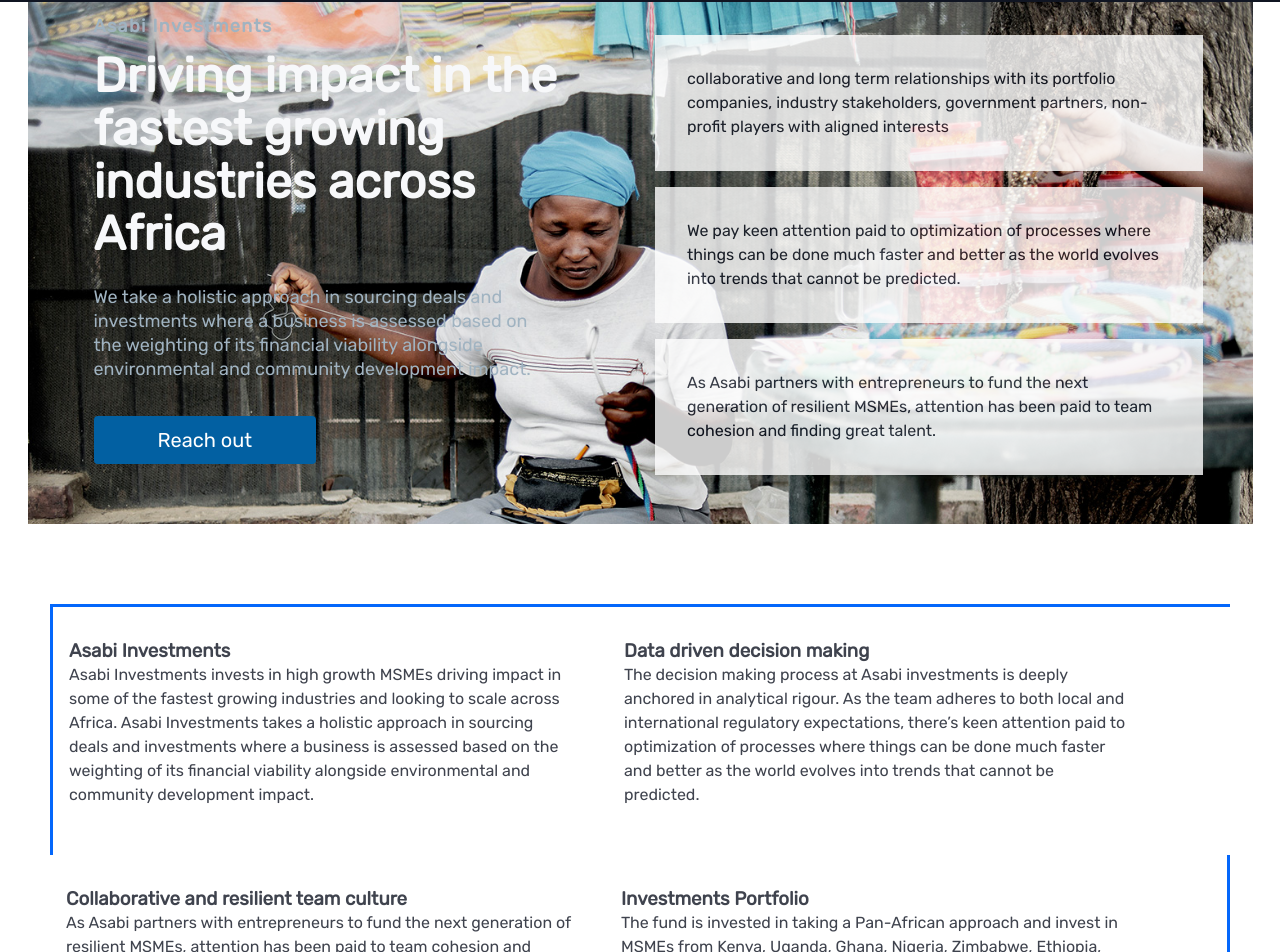
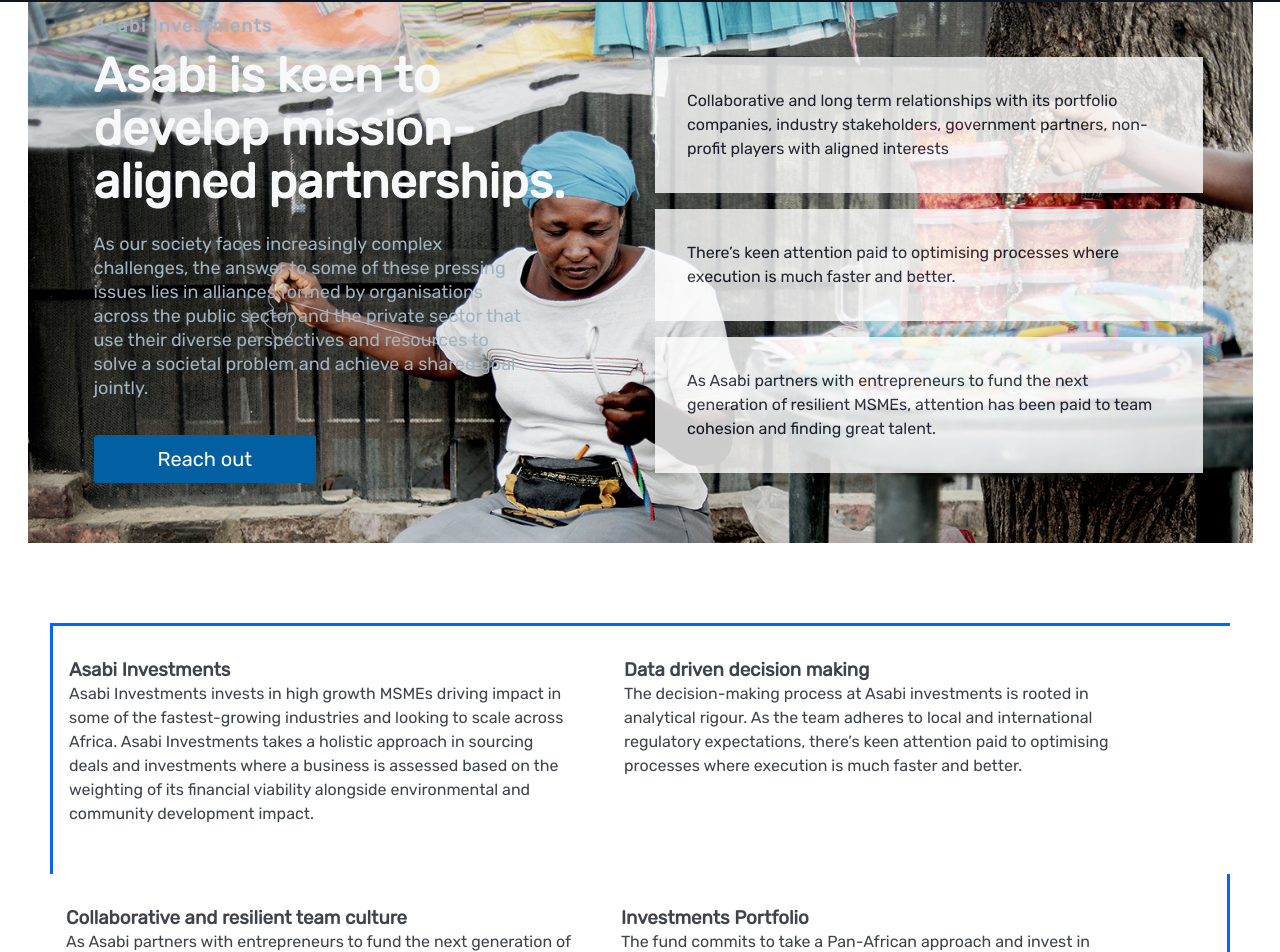
Before and after one commit to ifedayoagboola/asabi_group, a React (Create React App) app: page /investments in a window 1280 px wide. Shown: the part 78-1030 px from the top of the page. Built offline with nearby package versions, Linux system fonts and the light colour scheme.

Commit message:
Content update

```diff
--- a/package.json
+++ b/package.json
@@ -1,7 +1,7 @@
 {
   "name": "asabi_group",
   "version": "0.1.0",
-  "homepage": "https://asabi.laptopclinic.ng",
+  "homepage": "https://asabi.group",
   "private": true,
   "dependencies": {
     "@testing-library/jest-dom": "^5.11.4",
--- a/src/components/InfoSection/InfoSection.elements.js
+++ b/src/components/InfoSection/InfoSection.elements.js
@@ -5,7 +5,7 @@
 export const InfoSec = styled.div`
   color: #fff;
   padding: 150px 0;
-  height: 70vh;
+  height: 100vh;
   background: ${({ lightBg }) => (lightBg ? "#fff" : "#101522")};
   background-image: url(${pic4});
   background-size: cover;
@@ -148,8 +148,8 @@
   color: ${({ lightText }) => (lightText ? "#f7f8fa" : "#1c2237")};
 `;
 export const Heading2 = styled.h1`
-  margin: auto;
-  margin-bottom: 1rem;
+  margin: 18% auto 0;
+  /* margin-bottom: 1rem; */
   width: 80%;
   font-size: 4.2rem;
   line-height: 1.1;
--- a/src/components/InfoSection/InfoSection.js
+++ b/src/components/InfoSection/InfoSection.js
@@ -34,7 +34,10 @@
           <InfoRow2 imgStart={imgStart}>
             <TextWrap>
               <TopLine lightTopLine={lightTopLine}>{topLine}</TopLine>
-              <Heading2>{headline}</Heading2>
+              <Heading2>
+                <span>We are</span> {headline} <span>the</span> world!
+              </Heading2>
+
               {/* <Link to="/about">
                 <Button big fontBig primary={primary}>
                   {buttonLabel}
@@ -49,5 +52,14 @@
   );
 }
 
-const TextWrap = styled.div``;
+const TextWrap = styled.div`
+  width: 70%;
+  span {
+    color: #0260a2;
+  }
+  @media only screen and (max-width: 600px) {
+    width: 100%;
+  }
+`;
+
 export default InfoSection;
--- a/src/components/InfoSection/InfoSection2.js
+++ b/src/components/InfoSection/InfoSection2.js
@@ -43,14 +43,13 @@
             </InfoColumn>
             <InfoColumn>
               <Info>
-                collaborative and long term relationships with its portfolio
+                Collaborative and long term relationships with its portfolio
                 companies, industry stakeholders, government partners,
                 non-profit players with aligned interests
               </Info>
               <Info>
-                We pay keen attention paid to optimization of processes where
-                things can be done much faster and better as the world evolves
-                into trends that cannot be predicted.
+                There’s keen attention paid to optimising processes where
+                execution is much faster and better.
               </Info>
               <Info>
                 As Asabi partners with entrepreneurs to fund the next generation
--- a/src/components/InfoSection/InfoSection3.js
+++ b/src/components/InfoSection/InfoSection3.js
@@ -19,8 +19,8 @@
               <p>
                 Many poor Nigerians do not have established relationships with
                 healthcare providers because they cannot afford to. The Asabi
-                Community Health Centre is set to provide basic medical care
-                targeted at low-income residents of under resourced communities
+                Community Health Centre will provide primary medical care
+                targeted at low-income residents of under-resourced communities
                 in Ibadan, Nigeria.
               </p>
             </AbtHealth>
--- a/src/components/InfoSection/InfoSection4.js
+++ b/src/components/InfoSection/InfoSection4.js
@@ -15,7 +15,7 @@
           <Info2>
             <h3>Asabi Investments </h3>
             Asabi Investments invests in high growth MSMEs driving impact in
-            some of the fastest growing industries and looking to scale across
+            some of the fastest-growing industries and looking to scale across
             Africa. Asabi Investments takes a holistic approach in sourcing
             deals and investments where a business is assessed based on the
             weighting of its financial viability alongside environmental and
@@ -23,12 +23,10 @@
           </Info2>
           <Info2>
             <h3>Data driven decision making</h3>
-            The decision making process at Asabi investments is deeply anchored
-            in analytical rigour. As the team adheres to both local and
-            international regulatory expectations, there’s keen attention paid
-            to optimization of processes where things can be done much faster
-            and better as the world evolves into trends that cannot be
-            predicted.
+            The decision-making process at Asabi investments is rooted in
+            analytical rigour. As the team adheres to local and international
+            regulatory expectations, there’s keen attention paid to optimising
+            processes where execution is much faster and better.
           </Info2>
         </InfoColumn2>
         <InfoColumn3>
@@ -40,9 +38,9 @@
           </Info2>
           <Info2>
             <h3>Investments Portfolio</h3>
-            The fund is invested in taking a Pan-African approach and invest in
-            MSMEs from Kenya, Uganda, Ghana, Nigeria, Zimbabwe, Ethiopia,
-            Franco-phone West Africa and South Africa.
+            The fund commits to take a Pan-African approach and invest in MSMEs
+            from Kenya, Uganda, Ghana, Nigeria, Zimbabwe, Ethiopia, Franco-phone
+            West Africa and South Africa.
           </Info2>
         </InfoColumn3>
       </Container>
--- a/src/pages/About/About.js
+++ b/src/pages/About/About.js
@@ -13,21 +13,20 @@
           <Flex>
             <h1>ABOUT ASABI GROUP</h1>
             <p>
-              Under the umbrella of Asabi Group, falls two main arms: Asabi
-              Community Health Centre, which was setup to bridge the healthcare
-              gap in Nigeria with a core focus on improving community health
-              outcomes amongst low-income and under resourced neighbourhood and
-              Asabi Investments which invests in promising entrepreneurs who are
-              front and centre in driving the growth and development of
-              transformational MSME businesses.
+              Under the umbrella of Asabi Group falls two primary arms: It aims
+              to bridge the healthcare gap in Nigeria with a core focus on
+              improving community health outcomes amongst low-income and
+              under-resourced neighbourhoods in Nigeria; and It invests in
+              promising entrepreneurs who are front and centre in driving the
+              growth and development of transformational MSME businesses.
               <br />
               <br />
-              Asabi Investments aims to be recognized as the leading investor in
-              MSMEs across the African continent while
+              Asabi Investments aims to be the leading investor in MSMEs across
+              the African continent
               <br />
-              ACHC aims to enables healthy living amongst low-income Nigerians.
-              Our mission is to provide high quality, affordable and accessible
-              primary healthcare to low-income communities
+              ACHC aims to enable healthy living amongst low-income Nigerians.
+              To provide high quality, affordable and accessible primary
+              healthcare to low-income communities
             </p>
           </Flex>
           <Btns>
--- a/src/pages/Homepage/Data.js
+++ b/src/pages/Homepage/Data.js
@@ -39,7 +39,7 @@
   lightText: false,
   lightTextDesc: false,
   topLine: "",
-  headline: "We are changing the world.",
+  headline: "changing",
   description:
     "Under the umbrella of Asabi Group, falls two main arms: Asabi Community Health Centre, which was setup to bridge the healthcare gap in Nigeria and Asabi Investments which invests in promising entrepreneurs who are centre in driving the development of transformational MSME businesses.",
   buttonLabel: "About us",
--- a/src/pages/Investments/Data.js
+++ b/src/pages/Investments/Data.js
@@ -4,9 +4,9 @@
   lightTopLine: true,
   lightTextDesc: true,
   topLine: "Asabi Investments",
-  headline: "Driving impact in the fastest growing industries across Africa",
+  headline: "Asabi is keen to develop mission-aligned partnerships.",
   description:
-    "We take a holistic approach in sourcing deals and investments where a business is assessed based on the weighting of its financial viability alongside environmental and community development impact. ",
+    "As our society faces increasingly complex challenges, the answer to some of these pressing issues lies in alliances formed by organisations across the public sector and the private sector that use their diverse perspectives and resources to solve a societal problem and achieve a shared goal jointly.",
   buttonLabel: "Reach out",
   imgStart: "",
   img: "",
```
Also changed, not shown: src/components/InfoSection/ServiceSection.js (+10 -10 lines), 1 other file (tests, documents, lock files or other folders).
